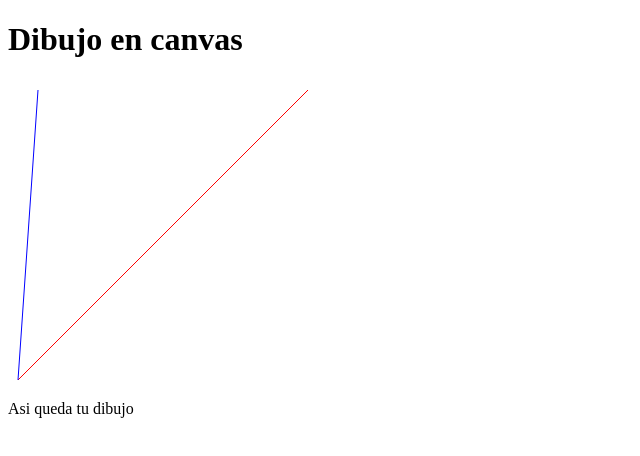
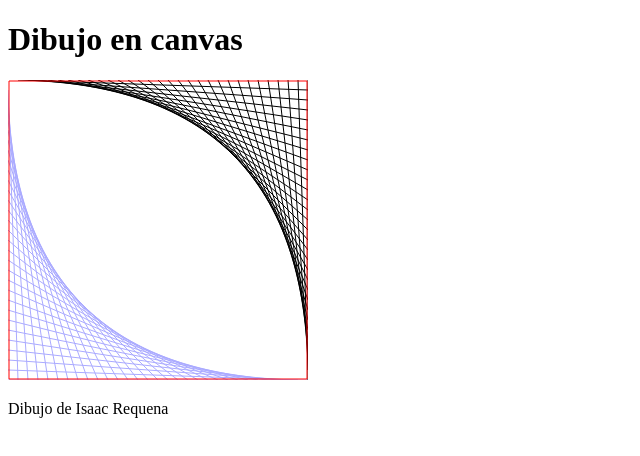
Before and after one commit to king-isaac/programacionbasica, a plain HTML site: page canvas/dibujo.html in a window 1280 px wide. Shown: the whole page, without its empty margins (0-640 px from the left). Drawn offline with Linux system fonts and the light colour scheme.

Commit message:
aqui se borraron algunas lineas de comando, se trabaja con coordenadas, se uso un ciclo repetitivo con nombre de FOR, tambien se coloco dibujarlinea como lienas de borde rojo, las coordenadas son automaticas

```diff
--- a/canvas/dibujo.html
+++ b/canvas/dibujo.html
@@ -7,7 +7,7 @@
 <body>
 	<h1>Dibujo en canvas </h1>
 	<canvas width="300" height="300" id="dibujito"></canvas>
-	<p>Asi queda tu dibujo</p>
+	<p>Dibujo de Isaac Requena</p>
 
 	<script type="text/javascript" src="dibujo.js"></script>
 </body>
--- a/canvas/dibujo.js
+++ b/canvas/dibujo.js
@@ -1,24 +1,24 @@
 var d = document.getElementById("dibujito"); //seleccionar el canvas
 var lienzo = d.getContext("2d"); //definir donde vamos a dibujar con su dimension
-console.log(lienzo);
-/*
-lienzo.beginPath(); //como iniciar un camino
-lienzo.strokeStyle = "red"; // color de la linea - -- esto es un atributo a diferencia de los demas
-lienzo.moveTo(100, 100); //direccion de la linea en coordenadas, desde inicio y fin
-lienzo.lineTo(200, 200); //dibujar la linea o mejor dicho "trazar"
-lienzo.stroke(); //termianador de declarar la linea
-lienzo.closePath(); //terminamos de dibujar
-/////////////////////////////////////////////////////////////////
-lienzo.beginPath();
-lienzo.strokeStyle = "blue";
-lienzo.moveTo(50, 10);
-lienzo.lineTo(250, 2);
-lienzo.stroke();
-lienzo.closePath();
-*/
+var lineas = 30;
+var l = 0;
+var y , x;
+var borde = "red";
 
-dibujarLinea("red", 10, 30, 300, 10);
-dibujarLinea("blue", 30, 10, 10, 300);
+for(l = 0; l < lineas ; l++)
+{
+	y = 10 * l;
+	x = 10 * (l + 1);
+	dibujarLinea("#AAF", 0, y, x, 300);
+	dibujarLinea("black", 300, y, x, 0);
+
+}
+
+dibujarLinea(borde, 1, 1, 1, 299); //no le coloque 0, causa un efecto llamado "anti aliasing" se esta dibujando la mitad y no el pixel completo
+dibujarLinea(borde, 299, 1, 1, 1);
+dibujarLinea(borde, 1, 299, 299, 299);
+dibujarLinea(borde, 299, 299, 299, 1);
+
 
 function dibujarLinea(color, xinicial, yinicial, xfinal, yfinal)
 {
```
